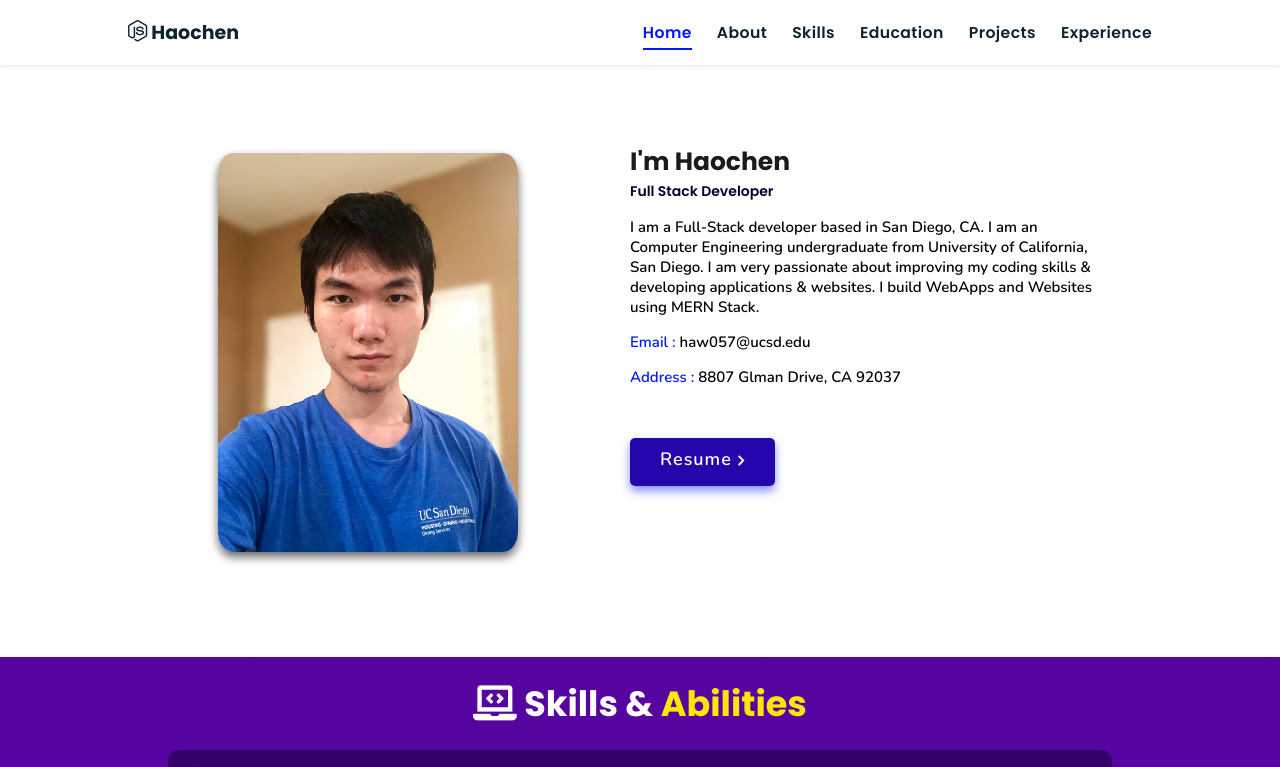
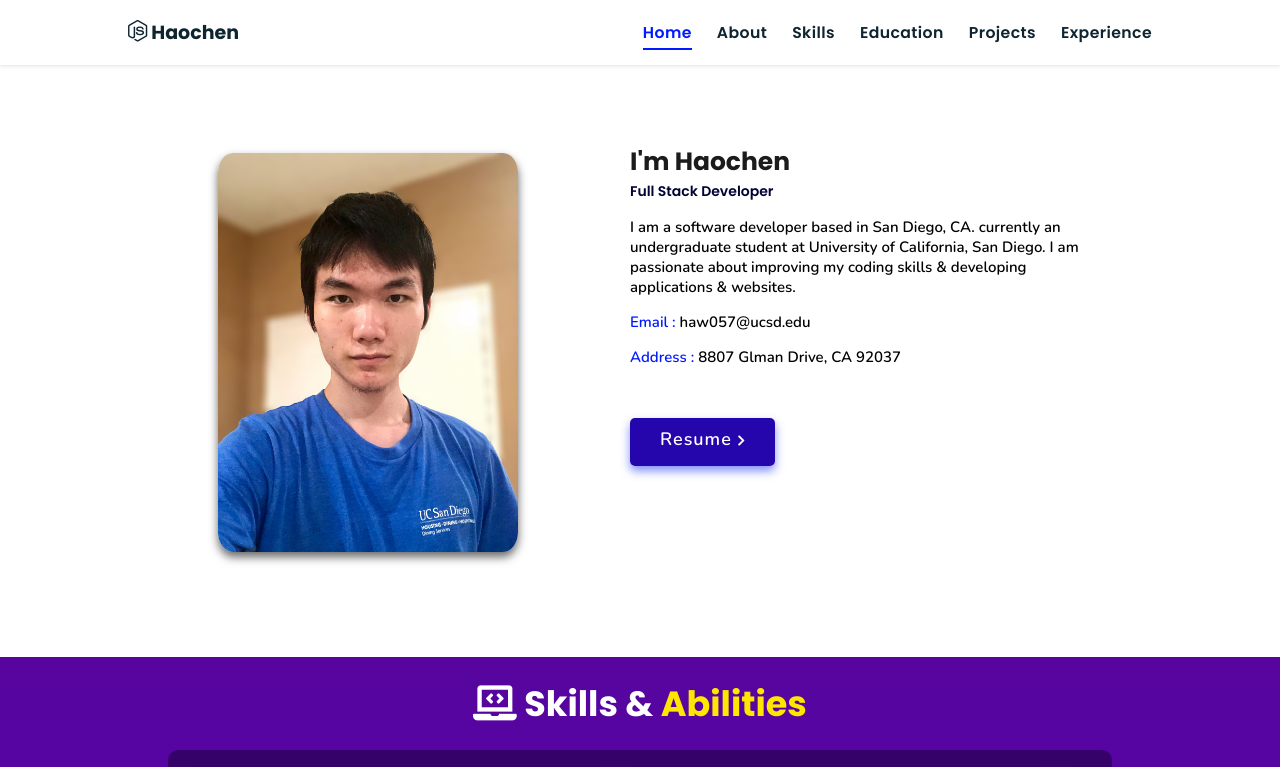
Before and after one commit to HaochenWang1243/Portfolio-Website, a plain HTML site: page index.html in a window 1280 px wide. Both pictures are taken after a click on the link "About". Shown: the part 800-1567 px from the top of the page. Drawn offline with nearby package versions, Linux system fonts and the light colour scheme; animation ran at ten frames a second.

Commit message:
update bio

```diff
--- a/assets/js/script.js
+++ b/assets/js/script.js
@@ -71,7 +71,7 @@ document.addEventListener('visibilitychange',
 
 // <!-- typed js effect starts -->
 var typed = new Typed(".typing-text", {
-    strings: ["Web Development", "Machine Learning", "C#/Unity Game Development"],
+    strings: ["Web Development", "Machine Learning", "Cloud Computing"], //C#/Unity Game Development
     loop: true,
     typeSpeed: 50,
     backSpeed: 25,
--- a/index.html
+++ b/index.html
@@ -79,10 +79,9 @@
         <h3>I'm Haochen</h3>
         <span class="tag">Full Stack Developer</span>
         <p>
-          I am a Full-Stack developer based in San Diego, CA.
-          I am an Computer Engineering undergraduate from University of California, San Diego.
-          I am very passionate about improving my coding skills & developing applications & websites.
-          I build WebApps and Websites using MERN Stack.
+          I am a software developer based in San Diego, CA.
+          currently an undergraduate student at University of California, San Diego.
+          I am passionate about improving my coding skills & developing applications & websites.
         </p>
         <div class="box-container">
             <!-- <div class="box">
```
